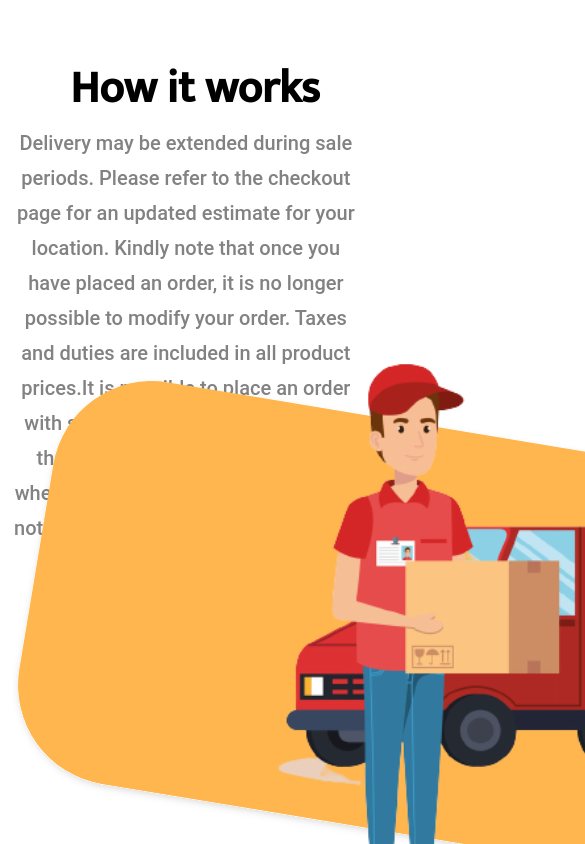
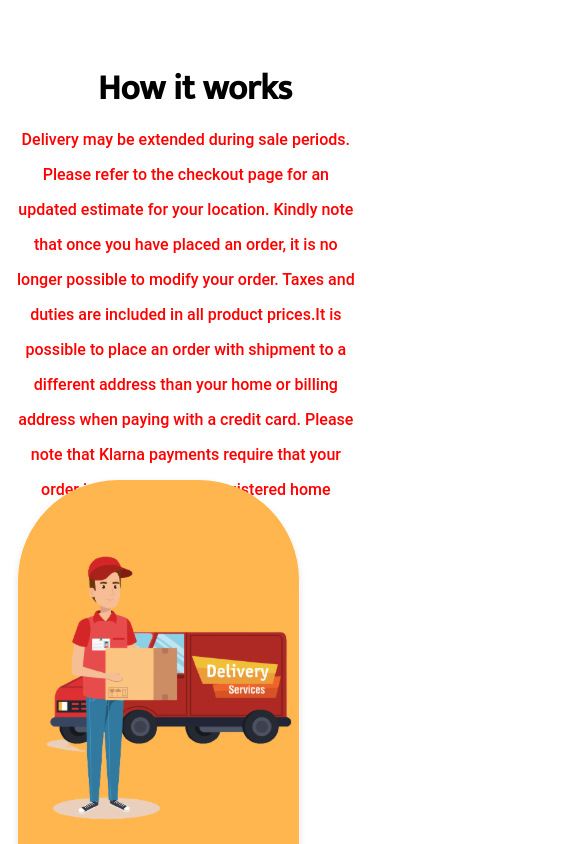
Before and after one commit to Rovshana/client.food-delivery, a Next.js app: page /howitworks in a window 390 px wide. Shown: the top 844 px of the page, 585 px wide, since content can reach past the window. Built offline with nearby package versions, Linux system fonts and the light colour scheme.

Commit message:
how it works page nearly ready

```diff
--- a/shared/components/HomeComponent/HomeFirst.js
+++ b/shared/components/HomeComponent/HomeFirst.js
@@ -22,7 +22,7 @@ function HomeFirst(props) {
     setWidth(window.innerWidth);
    },[])
 
-   console.log(width);
+  //  console.log(width);
   return (
     <Header>
       <Navbar />
--- a/shared/components/HowItworks/HowitWorks.js
+++ b/shared/components/HowItworks/HowitWorks.js
@@ -1,13 +1,19 @@
 import React from "react";
 import Navbar from '../Navbar/Navbar'
+import {useState, useEffect} from "react"
 function HowitWorks(props) {
+  const [width, setWidth]  = useState(0)
+useEffect(() => {
+    setWidth(window.innerWidth)
+}, [])
+  console.log(width)
   return (
     <div className="container">
-        <Navbar/>
+        {/* <Navbar/> */}
     <div className="parent">
       <div className="contentDiv">
-        <h3 className="title">How it works</h3>
-        <p className="content">
+        <h3 className="title titleMedia">How it works</h3>
+        <p className="content contentMedia">
           Delivery may be extended during sale periods. Please refer to the
           checkout page for an updated estimate for your location. Kindly note
           that once you have placed an order, it is no longer possible to modify
@@ -18,8 +24,8 @@ function HowitWorks(props) {
           registered home address.
         </p>
       </div>
-      <div>
-        <img src="/How/delivery.svg" alt=".." />
+      <div className="imgDiv">
+        <img src={`${width > 576 ? '/how/delivery.svg' : "/how/deliveryMedia.svg"}`}  />
       </div>
     </div>
     </div>
--- a/styles/how.css
+++ b/styles/how.css
@@ -14,6 +14,14 @@ color: #000000;
 text-align: center;
 margin-bottom: 22px;
 }
+@media screen and (min-width: 320px) and (max-width: 576px){
+    .titleMedia{
+        font-size: 35px;
+        margin-bottom: 18px;
+
+    }
+
+}
 .content{
     font-family: 'Roboto' ;
 font-style: normal;
@@ -27,6 +35,26 @@ height: 184px;
 
 }
 
+@media screen and (min-width: 320px) and (max-width: 576px){
+    .contentMedia{
+        font-size: 16px;
+        color: red;
+        margin-bottom: 120px;
+    }
+
+}
+.imgDiv{
+    margin-top: 40px;
+
+}
 .contentDiv{
     margin-top: 74px;
+    margin-bottom: 11px;
 }
+
+
+
+.photo{
+    display: block;
+    margin: 0 auto;
+}
```
Also changed, not shown: public/How/deliveryMedia.svg (added).
